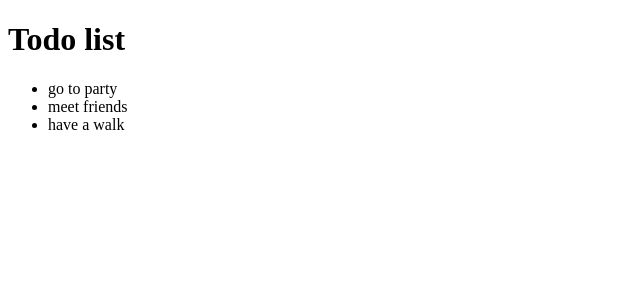
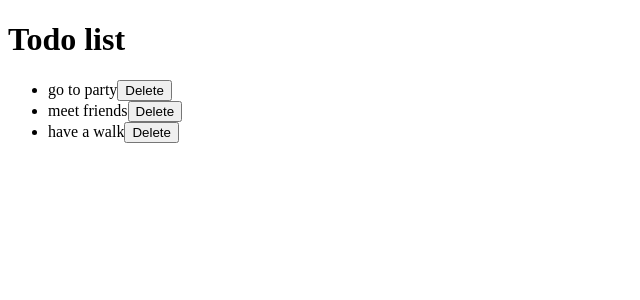
Before and after one commit to NazariiPLP/cra-first-project, a React (Create React App) app: page / in a window 1280 px wide. Shown: the top 300 px of the page, without its empty margins (0-640 px from the left). Built offline with nearby package versions, Linux system fonts and the light colour scheme.

Commit message:
Todo list remove button task

```diff
--- a/src/components/TodoList/TodoList.js
+++ b/src/components/TodoList/TodoList.js
@@ -13,10 +13,24 @@ class TodoList extends React.Component {
         }
     }
 
+    removeTask(taskIDtoremove) {
+        const { todoList } = this.state;
+
+        const filteredArray = todoList.filter(task => task.id !== taskIDtoremove);
+
+        this.setState({
+            todoList: filteredArray
+        });
+    }
+
     renderLi() {
         const { todoList } = this.state;
 
-        return todoList.map((task) => <li key={task.id}>{task.text}</li>)
+        return todoList.map((task) => <li key={task.id}>
+            {task.text}
+            <button onClick={() => {this.removeTask(task.id)}}>Delete</button>
+            </li>
+        )
     }
 
     render() {
```
